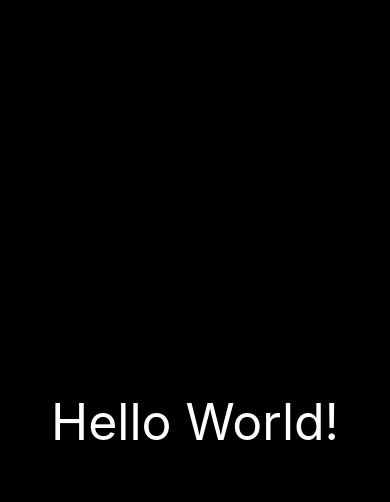
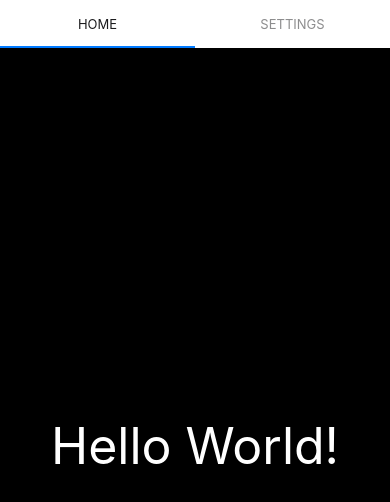
Before and after one commit to Sartalan/Wolfsrudel---Herzarmband, a React Native app in the folder App/: screen / in a window 390 px wide. Shown: the top 502 px of the page. Built offline with nearby package versions, Linux system fonts and the light colour scheme.

Commit message:
App => React Navigation Added | v0.1

```diff
--- a/App/App.js
+++ b/App/App.js
@@ -1,12 +1,45 @@
 import { StatusBar } from 'expo-status-bar';
 import { StyleSheet, Text, View } from 'react-native';
+import { NavigationContainer } from '@react-navigation/native';
+import { createMaterialTopTabNavigator } from '@react-navigation/material-top-tabs';
+
+
+const Tab = createMaterialTopTabNavigator();
 
 export default function App() {
   return (
+    <NavigationContainer>
+      <StatusBar
+        barStyle='light-content'
+        backgroundColor='#000'
+      />
+     <MyTabs/>
+    </NavigationContainer>
+  );
+}
+
+function HomeScreen() {
+  return (
     <View style={styles.container}>
       <Text style={styles.text}>Hello World!</Text>
-      <StatusBar style="auto" />
     </View>
+  )
+}
+
+function Lol() {
+  return (
+    <View style={styles.container}>
+      <Text style={styles.text}> </Text>
+    </View>
+  )
+}
+
+function MyTabs() {
+  return (
+    <Tab.Navigator>
+      <Tab.Screen name="Home" component={HomeScreen} />
+      <Tab.Screen name="Settings" component={Lol} />
+    </Tab.Navigator>
   );
 }
 
```
